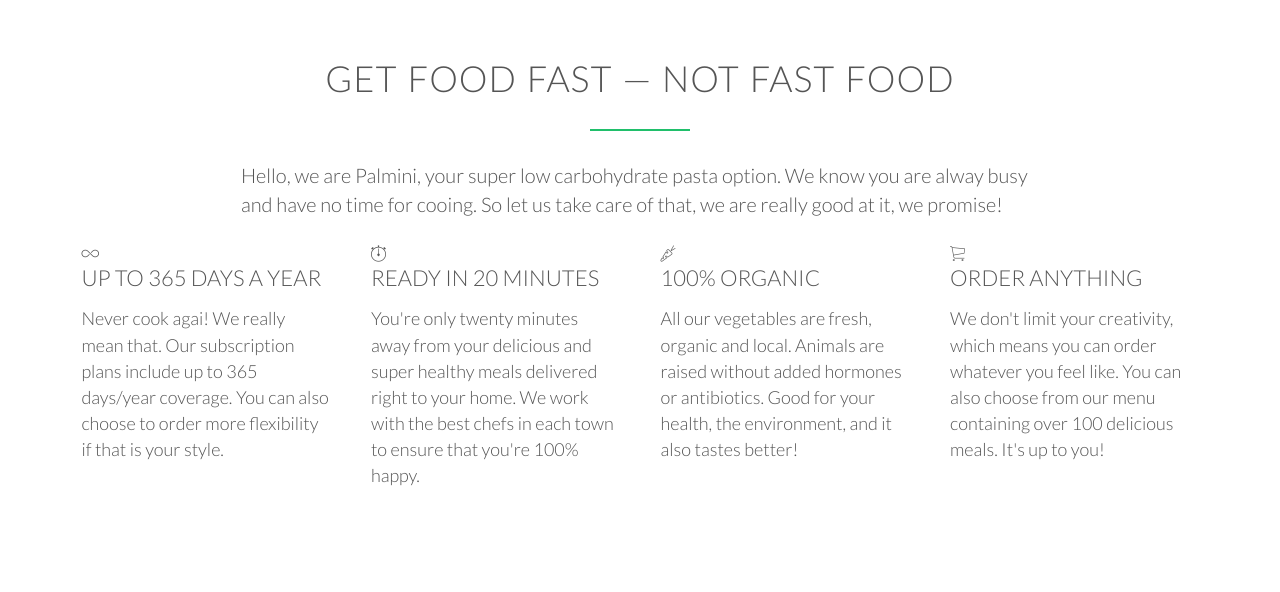
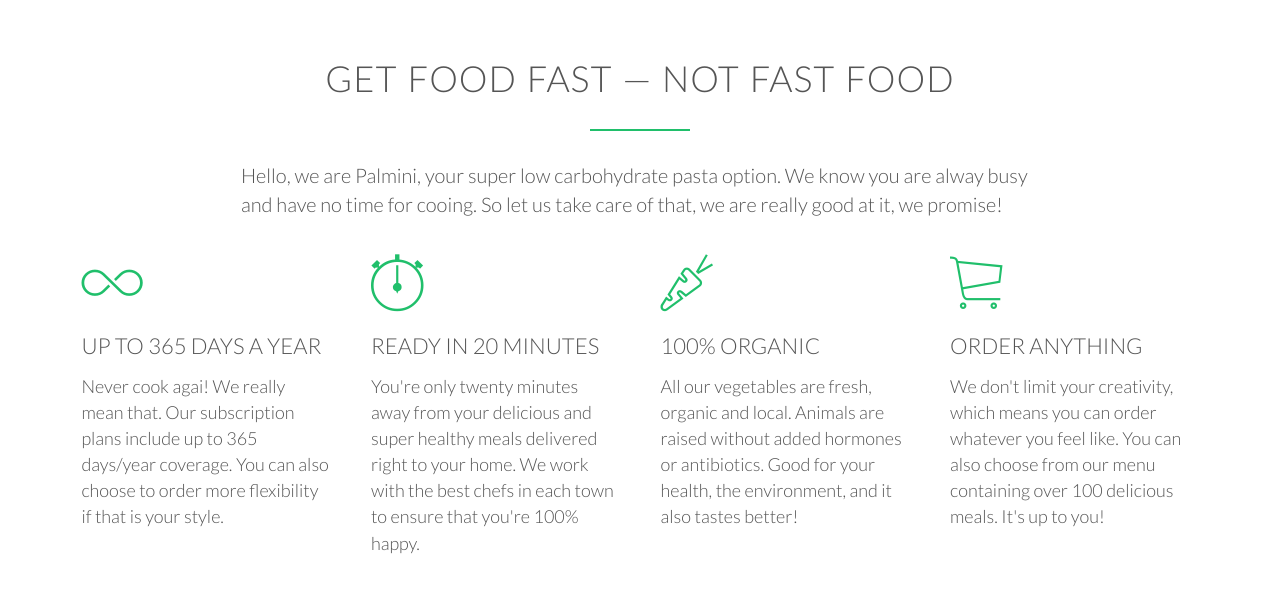
Before and after one commit to carlosmertens/Palmini-Website, a plain HTML site: page index.html in a window 1280 px wide. Shown: the part 822-1414 px from the top of the page. Drawn offline with Linux system fonts and the light colour scheme; files whose address does not match are found by name.

Commit message:
feat: Style icons in the grid box

```diff
--- a/index.html
+++ b/index.html
@@ -44,7 +44,7 @@
             </div>
             <div class="row">
                 <div class="col span-1-of-4 box">
-                    <i class="ion-ios-infinite-outline"></i>
+                    <i class="ion-ios-infinite-outline icon-big"></i>
                     <h3>Up to 365 days a year</h3>
                     <p>
                         Never cook agai! We really mean that. Our subscription plans include
@@ -53,7 +53,7 @@
                     </p>
                 </div>
                 <div class="col span-1-of-4 box">
-                    <i class="ion-ios-stopwatch-outline"></i>
+                    <i class="ion-ios-stopwatch-outline icon-big"></i>
                     <h3>Ready in 20 minutes</h3>
                     <p>
                         You're only twenty minutes away from your delicious and super healthy
@@ -62,7 +62,7 @@
                     </p>
                 </div>
                 <div class="col span-1-of-4 box">
-                    <i class="ion-ios-nutrition-outline"></i>
+                    <i class="ion-ios-nutrition-outline icon-big"></i>
                     <h3>100% organic</h3>
                     <p>
                         All our vegetables are fresh, organic and local. Animals are raised
@@ -71,7 +71,7 @@
                     </p>
                 </div>
                 <div class="col span-1-of-4 box">
-                    <i class="ion-ios-cart-outline"></i>
+                    <i class="ion-ios-cart-outline icon-big"></i>
                     <h3>Order anything</h3>
                     <p>
                         We don't limit your creativity, which means you can order whatever
--- a/resources/css/style.css
+++ b/resources/css/style.css
@@ -51,6 +51,15 @@ section {
 
 .box {
     padding: 1%;
+}
+
+/* ----- ICONS ----- */
+
+.icon-big {
+    font-size: 350%;
+    display: block;
+    color: #20bf6b;
+    margin-bottom: 10px;
 }
 
 /* ----- HEADLINES ----- */
```
